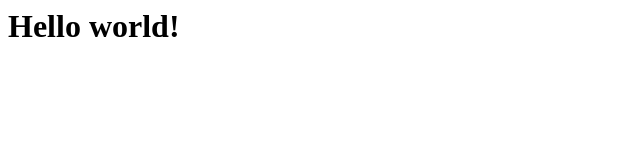
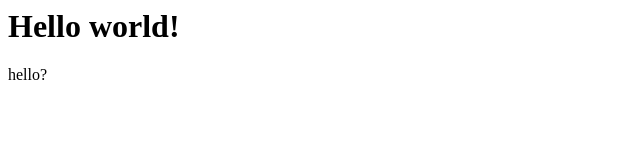
Before and after one commit to SlavicaCeperkovic/hello-world, a plain HTML site: page index.html in a window 1280 px wide. Shown: the full height of the page, 0-640 px from the left. Drawn offline with Linux system fonts and the light colour scheme.

Commit message:
Update index.html

```diff
--- a/index.html
+++ b/index.html
@@ -1 +1,2 @@
 <h1> Hello world! </h1>
+<p> hello? </p>
```
